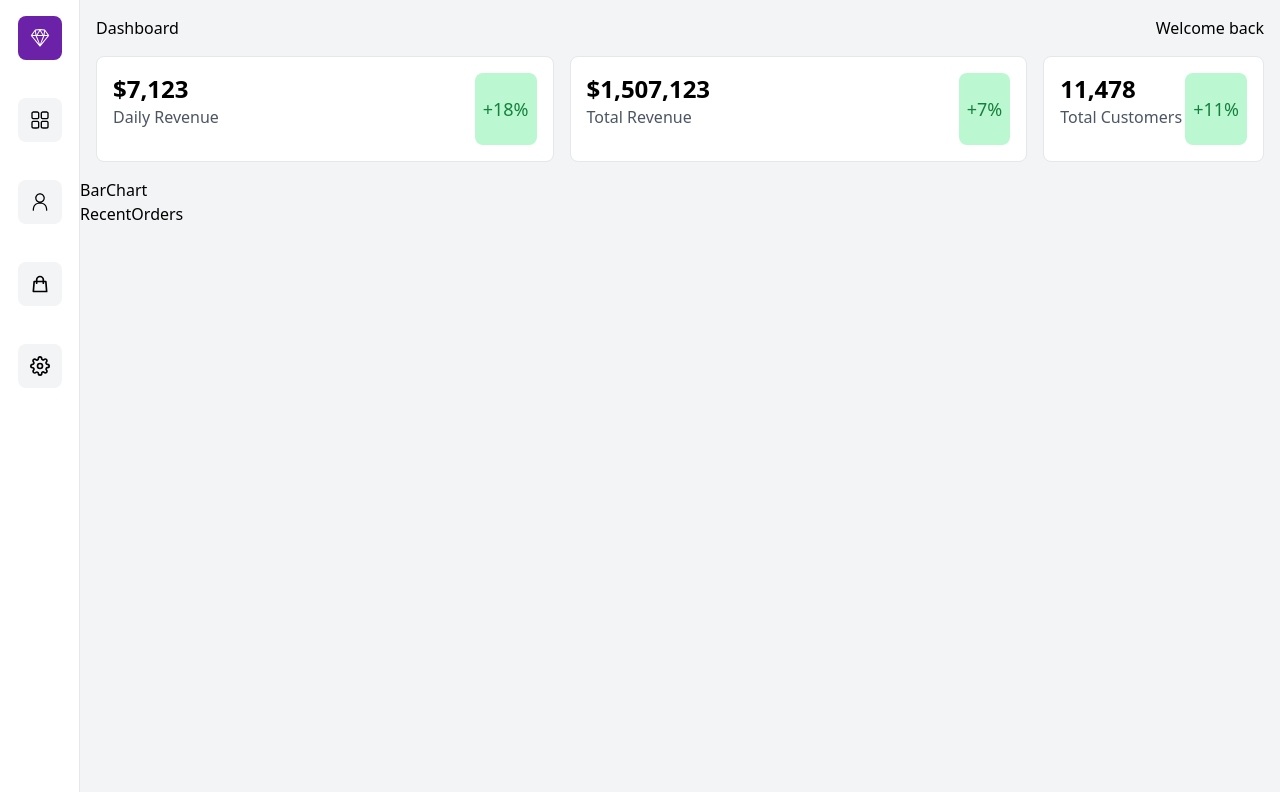
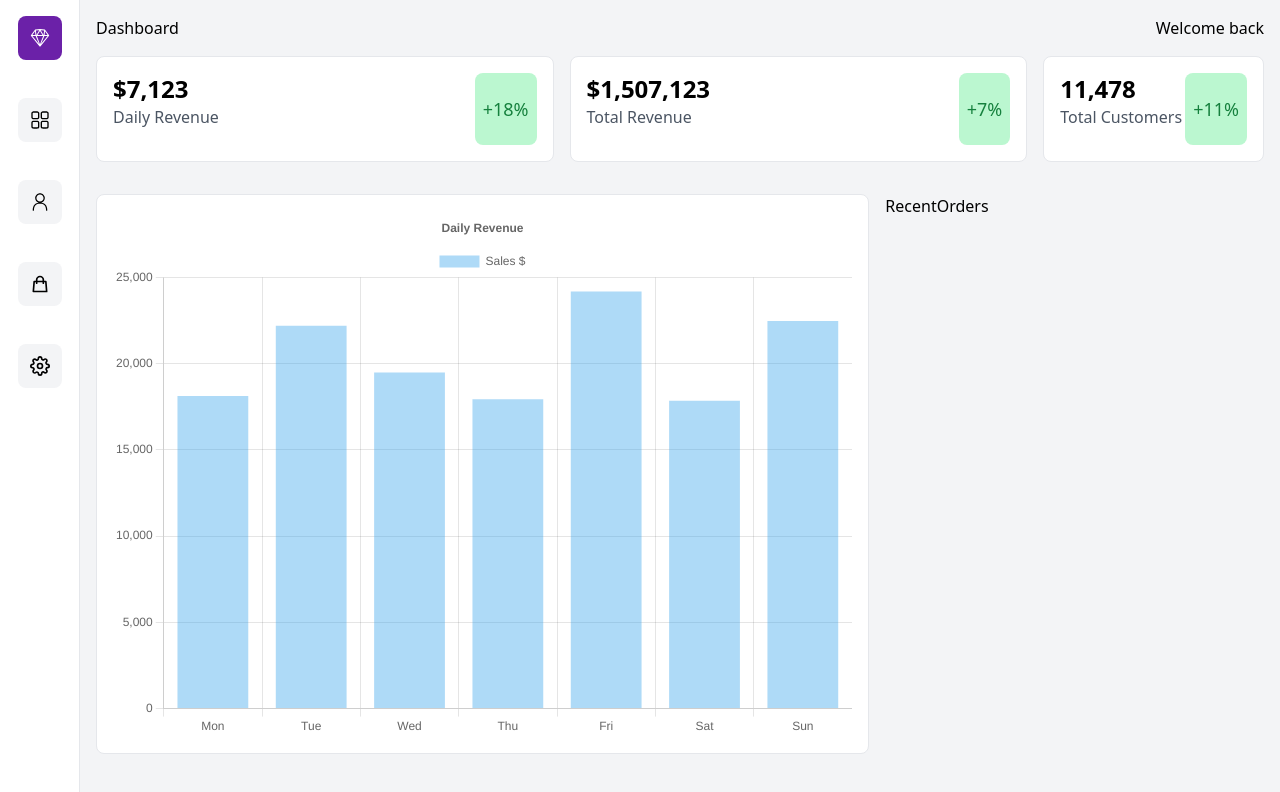
Before and after one commit to couscousbawl/nextjs-admin-dashboard, a Next.js app: page / in a window 1280 px wide. Shown: the top 792 px of the page. Built offline with nearby package versions, Linux system fonts and the light colour scheme.

Commit message:
setup barchart

```diff
--- a/app/page.tsx
+++ b/app/page.tsx
@@ -8,7 +8,7 @@
     <main className='bg-gray-100 min-h-screen'>
       <Header />
       <TopCards />
-      <div>
+      <div className='p-4 grid md:grid-cols-3 grid-cols-1 gap-4'>
         <BarChart />
         <RecentOrders />
       </div>
--- a/components/BarChart.jsx
+++ b/components/BarChart.jsx
@@ -1,9 +1,66 @@
-import React from 'react'
+'use client';
+
+import React, { useState, useEffect } from 'react'
+import { Bar } from 'react-chartjs-2';
+import {
+    Chart as ChartJS,
+    CategoryScale,
+    LinearScale,
+    BarElement,
+    Title,
+    Tooltip,
+    Legend
+} from "chart.js";
+
+ChartJS.register(
+    CategoryScale,
+    LinearScale,
+    BarElement,
+    Title,
+    Tooltip,
+    Legend
+);
 
 const BarChart = () => {
+    const [chartData, setChartData] = useState({
+        datasets: [],
+    });
+    const [chartOptions, setCharOptions] = useState({});
+
+    useEffect(() => {
+        setChartData({
+            labels: ['Mon','Tue','Wed','Thu','Fri','Sat','Sun'],
+            datasets: [
+                {
+                    label: 'Sales $',
+                    data: [18127, 22201, 19490, 17938, 24182, 17842, 22475],
+                    borderColor: 'rgb(53, 162, 235)',
+                    backgroundColor: 'rgb(53, 162, 235, 0.4'
+                }
+            ]
+        })
+        setCharOptions({
+            plugins: {
+                legend: {
+                    position: 'top',
+                },
+                title: {
+                    display: true,
+                    text: 'Daily Revenue'
+                },
+            },
+            maintainAspectRatio: false,
+            responive: true
+        })
+    }, [])
+
   return (
-    <div>BarChart</div>
-  )
+    <>
+      <div className='w-full md:col-span-2 relative lg:h-[70vh] h-[50vh] m-auto p-4 border rounded-lg bg-white'>
+        <Bar data={chartData} options={chartOptions}/>
+      </div>
+    </>
+  );
 }
 
 export default BarChart
--- a/package.json
+++ b/package.json
@@ -9,8 +9,10 @@
     "lint": "next lint"
   },
   "dependencies": {
+    "chart.js": "^4.4.0",
     "next": "14.0.1",
     "react": "^18",
+    "react-chartjs-2": "^5.2.0",
     "react-dom": "^18",
     "react-icons": "^4.11.0"
   },
```
Also changed, not shown: 1 other file (tests, documents, lock files or other folders).
